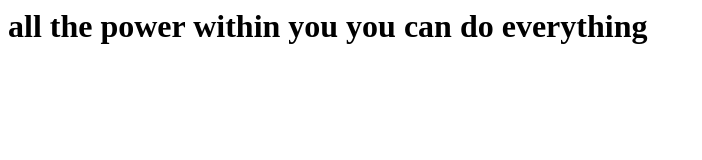
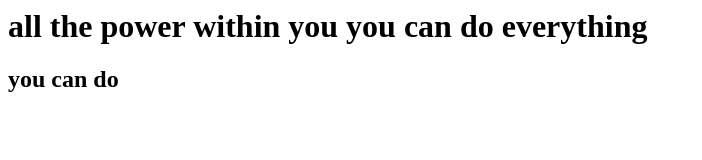
Before and after one commit to DLINGALA/firstgitrepo, a plain HTML site: page index.html in a window 1280 px wide. Shown: the whole page, without its empty margins (0-702 px from the left). Drawn offline with Linux system fonts and the light colour scheme.

Commit message:
added the quote

```diff
--- a/index.html
+++ b/index.html
@@ -1,4 +1,5 @@
 <html>
 	<body><h1>all the power within you you can do everything</h1>
+		<h2>you can do</h2>
 		</body>
 			</html>
```
Also changed, not shown: 1 other file.
